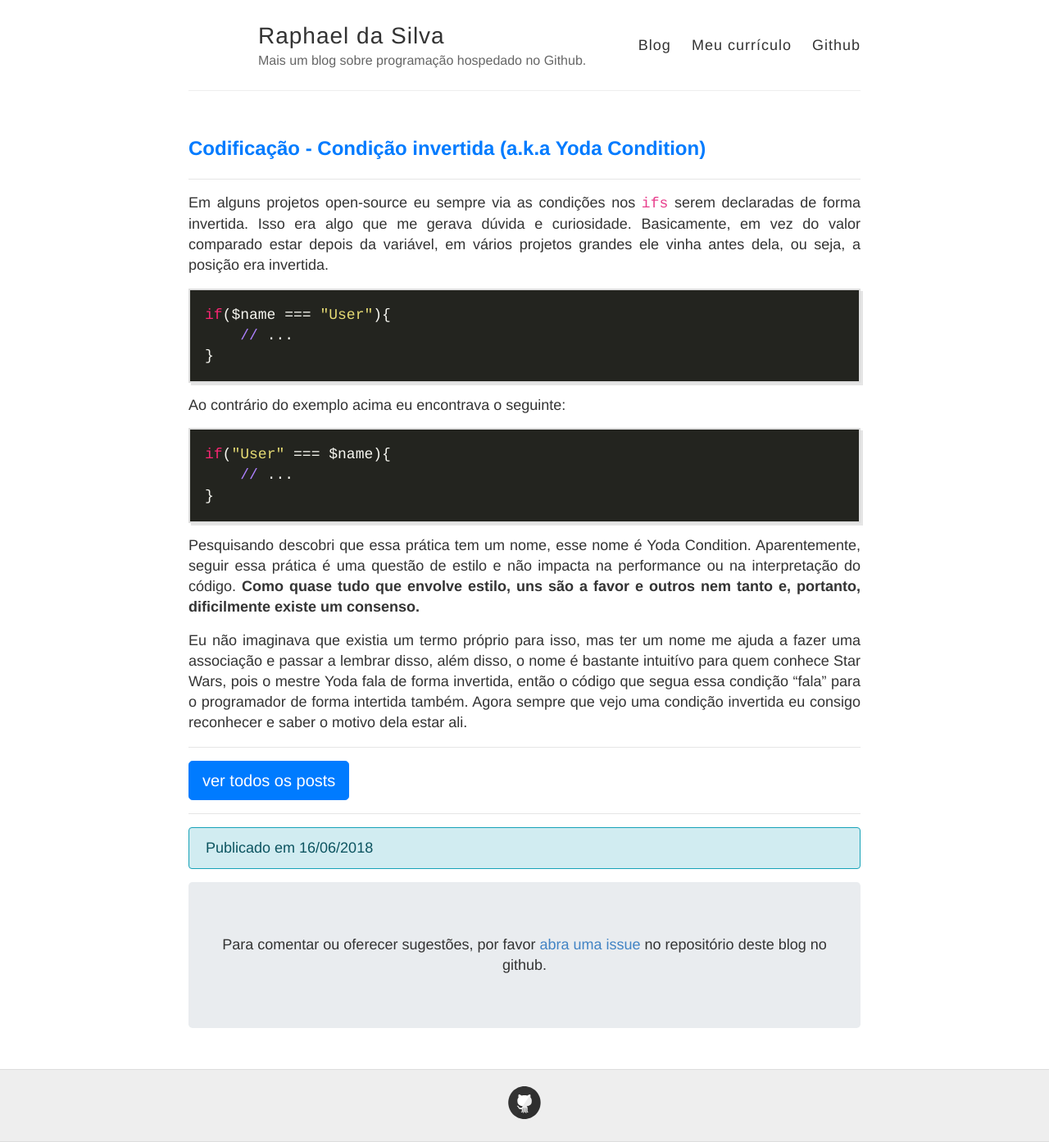
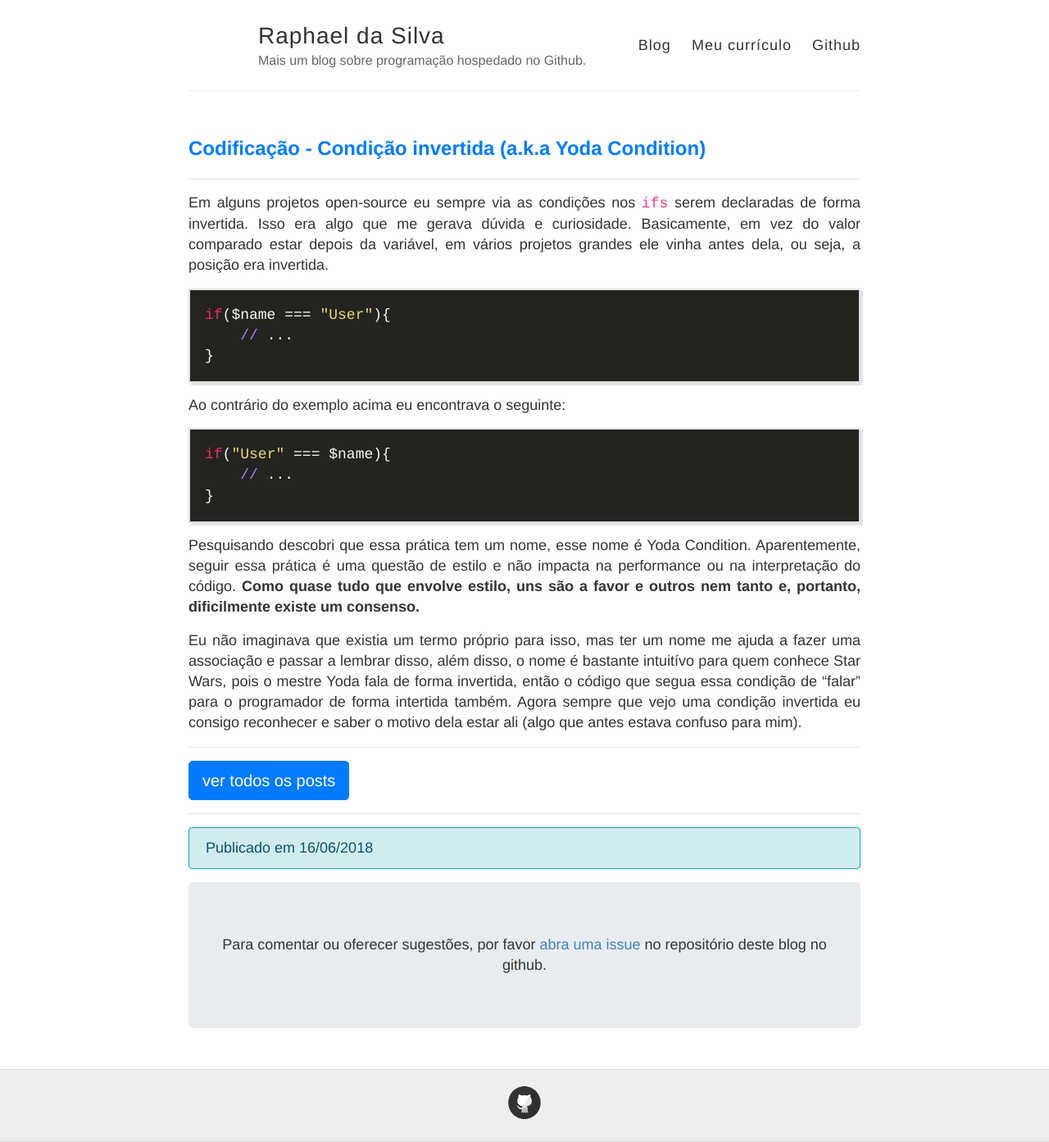
Before and after one commit to raphael-da-silva/raphael-da-silva.github.io, a Jekyll site: the page built from _posts/2018-06-16-yoda-condition.md, in a window 1280 px wide. Shown: the whole page at 82% size. Built offline with Jekyll 4.4.1, drawn with Linux system fonts in a browser that asks for light colours; nearby versions of some CDN libraries.

Commit message:
Revisão

```diff
--- a/_posts/2018-06-16-yoda-condition.md
+++ b/_posts/2018-06-16-yoda-condition.md
@@ -21,4 +21,4 @@ if("User" === $name){
 
 Pesquisando descobri que essa prática tem um nome, esse nome é Yoda Condition. Aparentemente, seguir essa prática é uma questão de estilo e não impacta na performance ou na interpretação do código. **Como quase tudo que envolve estilo, uns são a favor e outros nem tanto e, portanto, dificilmente existe um consenso.**
 
-Eu não imaginava que existia um termo próprio para isso, mas ter um nome me ajuda a fazer uma associação e passar a lembrar disso, além disso, o nome é bastante intuitívo para quem conhece Star Wars, pois o mestre Yoda fala de forma invertida, então o código que segua essa condição "fala" para o programador de forma intertida também. Agora sempre que vejo uma condição invertida eu consigo reconhecer e saber o motivo dela estar ali.
+Eu não imaginava que existia um termo próprio para isso, mas ter um nome me ajuda a fazer uma associação e passar a lembrar disso, além disso, o nome é bastante intuitívo para quem conhece Star Wars, pois o mestre Yoda fala de forma invertida, então o código que segua essa condição de "falar" para o programador de forma intertida também. Agora sempre que vejo uma condição invertida eu consigo reconhecer e saber o motivo dela estar ali (algo que antes estava confuso para mim).
```
